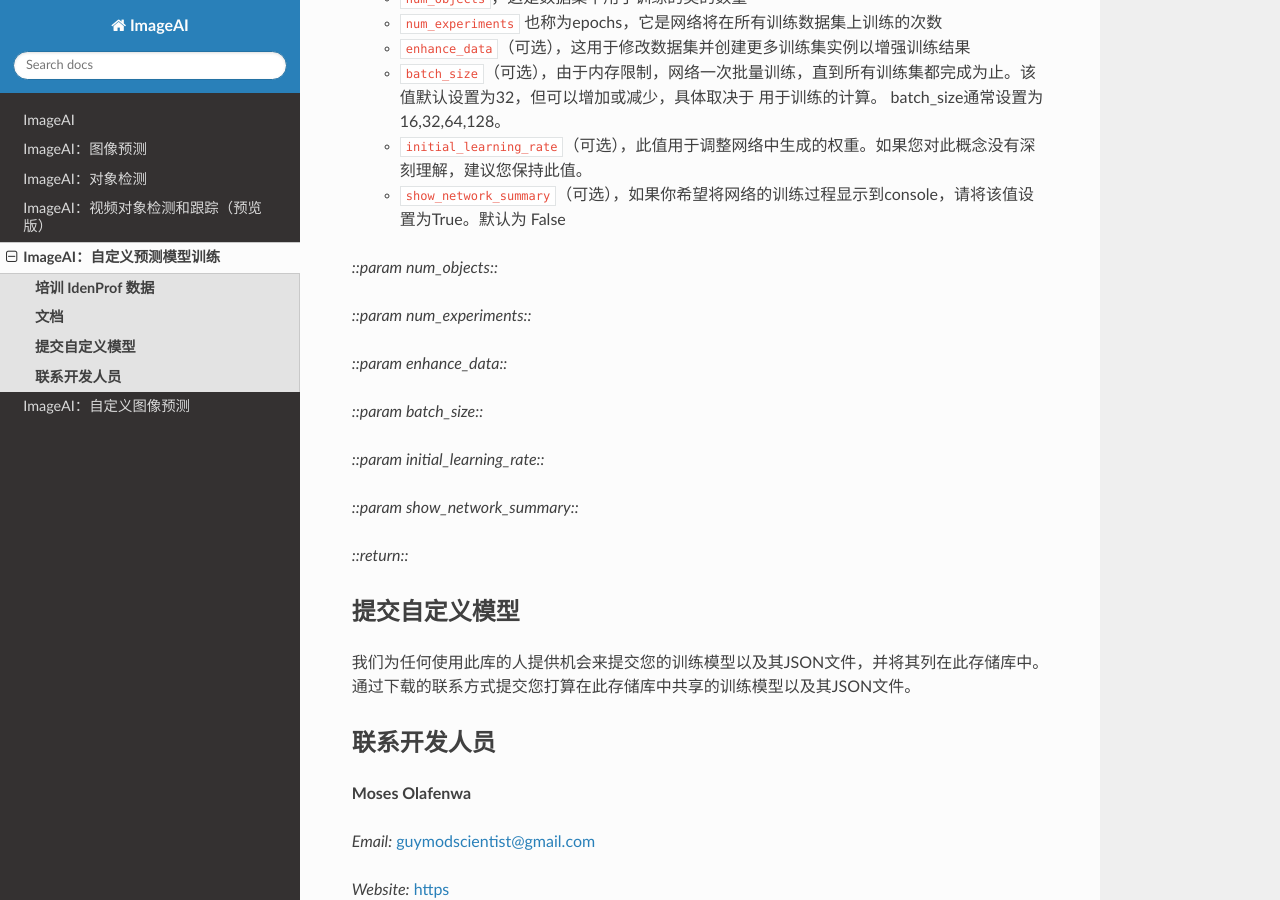
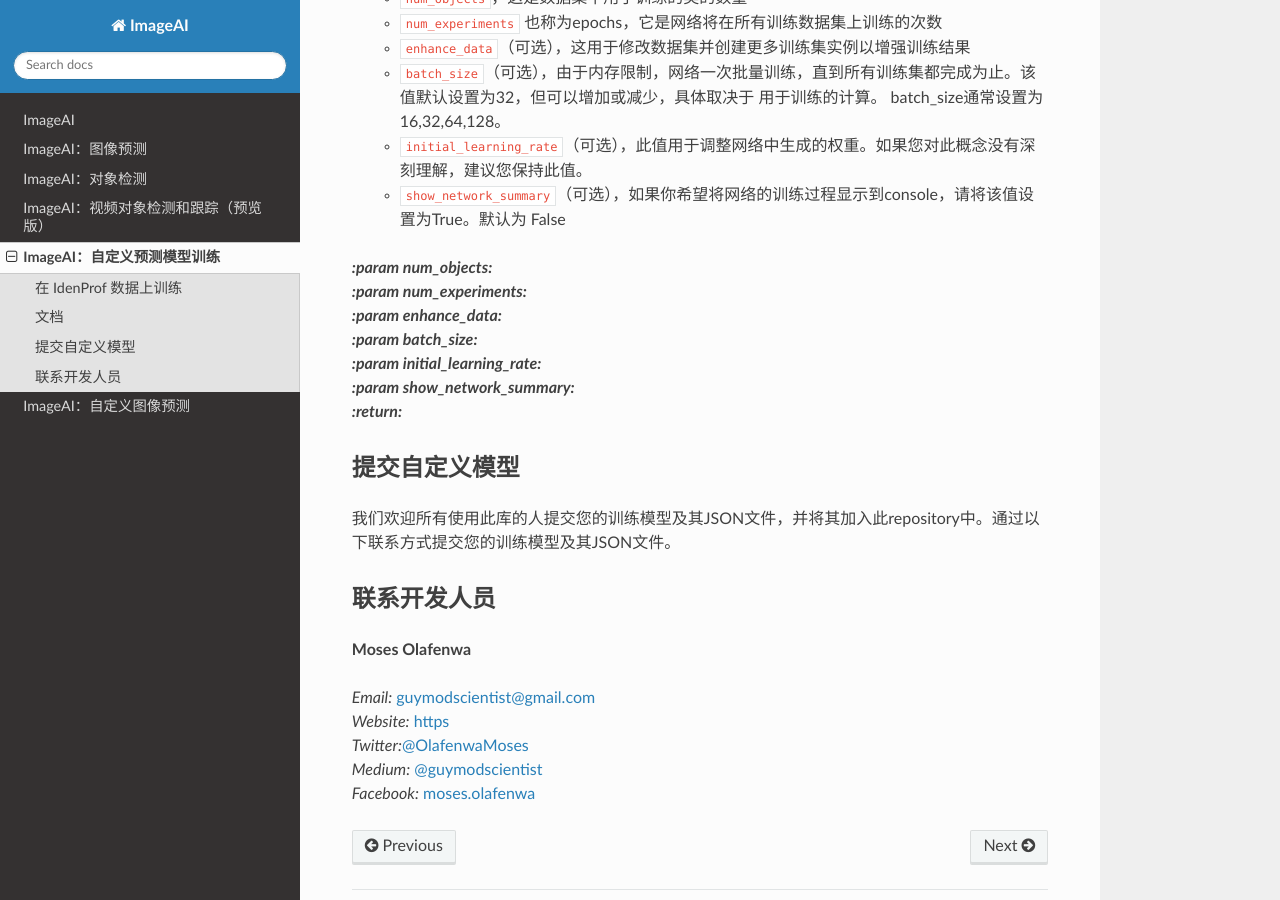
Before and after one commit to kangvcar/ImageAI_docs, a Sphinx documentation site: the page built from source/ImageAI_Custom_Prediction_Model_Training.md, in a window 1280 px wide and 900 px high, scrolled down 11297 px. Built offline with Sphinx 7.4.7 and the Read the Docs theme 2.0.0, drawn with Linux system fonts in a browser that asks for light colours; some of the changed text lies outside the part shown.

Commit message:
modify imageai_custom_prediction_model_training

````diff
--- a/source/ImageAI_Custom_Prediction_Model_Training.md
+++ b/source/ImageAI_Custom_Prediction_Model_Training.md
@@ -447,7 +447,7 @@
 Number of experiments (Epochs) :  100
 ```
 
-培训进度开始后，您将在控制台中看到如下结果：
+训练过程开始后，您将在控制台中看到如下结果：
 
 ```
 Epoch 1/100
@@ -480,15 +480,15 @@
 ```
 
 让我们解释一下上面显示的细节：
-1. **Epoch 1/100** 这行意味着网络正在训练目标 100 的第一个实验
-2. **1/25 [>.............................] - ETA: 52s - loss: 2.3026 - acc: 0.2500** 表示在当前实验中训练过的批次数
-3. **Epoch 00000: saving model to C:\Users\Moses\Documents\Moses\W7\AI\Custom Datasets\IDENPROF\idenprof-small-test\idenprof\models\model_ex-000_acc-0.100000.h5** 是指本实验后保存的模型。该 **ex_000** 表示在这个阶段的实验，而 **acc_0.100000** 和 **val_acc：0.1000** 表示本实验后测试图像上模型的准确度（精度的最大值为 1.0）。此结果有助于了解可用于自定义图像预测的最佳执行模型。
+1. **Epoch 1/100** 这行表示正在进行第100个目标的第1次训练
+2. **1/25 [>.............................] - ETA: 52s - loss: 2.3026 - acc: 0.2500** 表示本实验中正在训练的批次数
+3. **Epoch 00000: saving model to C:\Users\Moses\Documents\Moses\W7\AI\Custom Datasets\IDENPROF\idenprof-small-test\idenprof\models\model_ex-000_acc-0.100000.h5** 是指本实验后保存的模型文件。该 **ex_000** 表示实验的阶段，而 **acc_0.100000** 和 **val_acc：0.1000** 表示本实验完成后测试图像上模型的精准度（最大精准度为1.0）。此结果有助于了解可用于自定义图像预测的最佳模型。
 
-完成自定义模型的训练后，可以使用`CustomImagePrediction`类对模型执行图像预测。只需点击以下链接即可。
+完成自定义模型的训练后，可以使用`CustomImagePrediction`类对自定义模型执行图像预测。只需点击以下链接即可查看完整示例。
 
 [https://github.com/OlafenwaMoses/ImageAI/blob/master/imageai/Prediction/CUSTOMPREDICTION.md](https://github.com/OlafenwaMoses/ImageAI/blob/master/imageai/Prediction/CUSTOMPREDICTION.md)
 
-### **培训 IdenProf 数据**
+### 在 IdenProf 数据上训练
 
 _来自 IdenProf 数据集的样本用于训练模型以预测专业人员。_
 
@@ -567,7 +567,7 @@
 model_trainer.trainModel(num_objects=10, num_experiments=100, enhance_data=True, batch_size=32, show_network_summary=True)
 ```
 
-### **文档**
+### 文档
 
 `imageai.Prediction.Custom.ModelTraining` class
 
@@ -599,34 +599,24 @@
 
     * `show_network_summary`（可选），如果你希望将网络的训练过程显示到console，请将该值设置为True。默认为 False
 
-_::param num_objects::_
+**_:param num_objects:_**<br/>
+**_:param num_experiments:_**<br/>
+**_:param enhance_data:_**<br/>
+**_:param batch_size:_**<br/>
+**_:param initial_learning_rate:_**<br/>
+**_:param show_network_summary:_**<br/>
+**_:return:_**<br/>
 
-_::param num_experiments::_
+### 提交自定义模型
 
-_::param enhance_data::_
+我们欢迎所有使用此库的人提交您的训练模型及其JSON文件，并将其加入此repository中。通过以下联系方式提交您的训练模型及其JSON文件。
 
-_::param batch_size::_
-
-_::param initial_learning_rate::_
-
-_::param show_network_summary::_
-
-_::return::_
-
-### **提交自定义模型**
-
-我们为任何使用此库的人提供机会来提交您的训练模型以及其JSON文件，并将其列在此存储库中。通过下载的联系方式提交您打算在此存储库中共享的训练模型以及其JSON文件。
-
-### **联系开发人员**
+### 联系开发人员
 
 **Moses Olafenwa**
 
-_Email:_ [guymodscientist@gmail.com](mailto:guymodscientist@gmail.com)
-
-_Website:_ [https](https://moses.specpal.science)
-
-_Twitter:_[@OlafenwaMoses](https://twitter.com/OlafenwaMoses)
-
-_Medium:_ [@guymodscientist](https://medium.com/@guymodscientist)
-
-_Facebook:_ [moses.olafenwa](https://facebook.com/moses.olafenwa)
+_Email:_ [guymodscientist@gmail.com](mailto:guymodscientist@gmail.com)<br/>
+_Website:_ [https](https://moses.specpal.science)<br/>
+_Twitter:_[@OlafenwaMoses](https://twitter.com/OlafenwaMoses)<br/>
+_Medium:_ [@guymodscientist](https://medium.com/@guymodscientist)<br/>
+_Facebook:_ [moses.olafenwa](https://facebook.com/moses.olafenwa)<br/>
````
